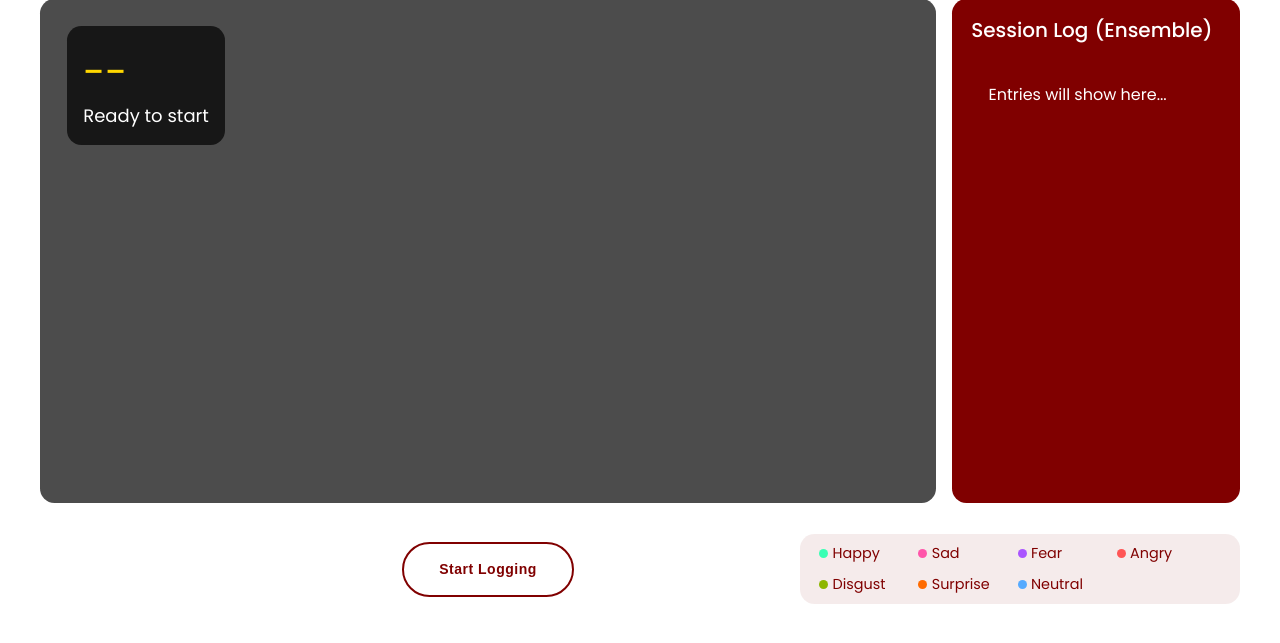
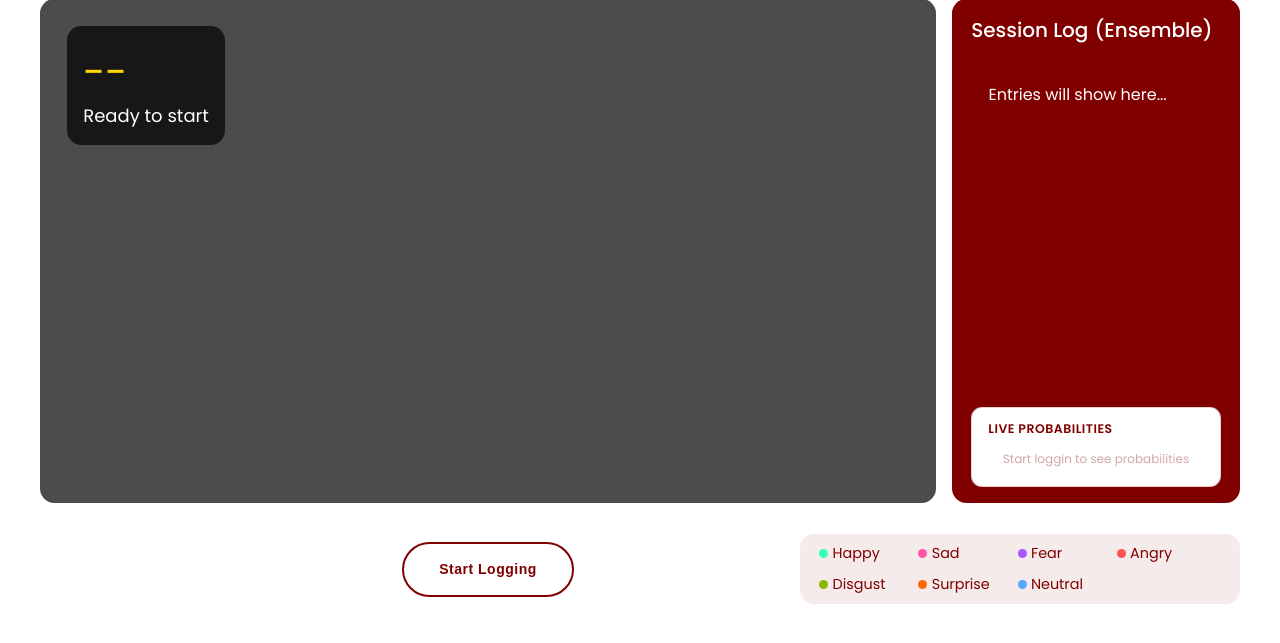
Before and after one commit to j-partosa-UM/Ensemble-CNN-CatBoost-FER, a Flask app: page / in a window 1280 px wide. Shown: the part 139-782 px from the top of the page. Run offline with Flask 3, Linux system fonts and the light colour scheme; parts of the project's set-up code (start-up, migrations or seed data) failed here and were passed over.

Commit message:
Added feat: emo-bar-list, top-captures

```diff
--- a/prototypev2.0/app.py
+++ b/prototypev2.0/app.py
@@ -121,11 +121,10 @@ class EmotionDetector:
 
                     num_features = self.resnet.fc.in_features
                     self.resnet.fc = torch.nn.Sequential(
-                        torch.nn.BatchNorm1d(num_features),
+                        torch.nn.Linear(num_features, 512),
+                        torch.nn.BatchNorm1d(512),
                         torch.nn.Dropout(0.5),
-                        torch.nn.Linear(num_features, 512),
                         torch.nn.ReLU(inplace=True),
-                        torch.nn.Dropout(0.4),
                         torch.nn.Linear(512, num_classes)
                     )
 
@@ -144,6 +143,7 @@ class EmotionDetector:
 
             # Log checkpoint metadata at startup
             print(f"ℹ️ Checkpoint epoch:     {checkpoint.get('epoch', 'N/A')}")
+            print(f"ℹ️ train accuracy:    {checkpoint.get('train_acc', 'N/A'):.2f}")
             print(f"ℹ️ Best val accuracy:    {checkpoint.get('best_val_acc', 'N/A'):.2f}")
             print(f"ℹ️ Epochs trained:       {checkpoint.get('epochs_trained', 'N/A')}")
 
@@ -523,8 +523,9 @@ class EmotionDetector:
             # ── CNN-only result (for comparison mode) ───────────────────────────
             cnn_idx    = int(np.argmax(cnn_probs_cal[0]))
             cnn_result = {
-                "label":    self.EMOTIONS[cnn_idx],
+                "label":      self.EMOTIONS[cnn_idx],
                 "confidence": float(cnn_probs_cal[0][cnn_idx]),
+                "probs":      {e: float(p) for e, p in zip(self.EMOTIONS, cnn_probs_cal[0])},
             }
 
             # ── Ensemble via meta-classifier ───────────────────────────
@@ -537,6 +538,7 @@ class EmotionDetector:
                 "confidence": float(final_dist[ensemble_idx]),
                 "bbox":       [int(v) for v in bbox],
                 "landmarks":  landmarks_out,
+                "probs":      {e: float(p) for e, p in zip(self.EMOTIONS, final_dist)},
             }
 
             # ── Return ───────────────────────────
@@ -606,5 +608,10 @@ def predict():
 
 # ─────────────── Entry point ───────────────
 if __name__ == "__main__":
-    threading.Timer(1.2, lambda: webbrowser.open("http://127.0.0.1:5000")).start()
-    app.run(debug=False, host='0.0.0.0', port=5000)
+    from livereload import Server
+    threading.Timer(1.2, lambda: webbrowser.open("http://127.0.0.1:5500")).start()
+
+    server = Server(app.wsgi_app)
+
+    server.serve(host='0.0.0.0', port=5500, debug=False)
+    # app.run(debug=False, host='0.0.0.0', port=5000)
--- a/prototypev2.0/models/optimal_temperature.json
+++ b/prototypev2.0/models/optimal_temperature.json
@@ -1,4 +1,4 @@
 {
-  "T_cnn": 0.75,
+  "T_cnn": 1.00,
   "T_catboost": 0.75
 }
--- a/prototypev2.0/models/optimal_temperatures.json
+++ b/prototypev2.0/models/optimal_temperatures.json
@@ -1,4 +1,4 @@
 {
-  "cnn_temperature": 0.75,
+  "cnn_temperature": 1.0,
   "catboost_temperature": 0.75
 }
--- a/prototypev2.0/static/main.js
+++ b/prototypev2.0/static/main.js
@@ -154,6 +154,34 @@ const emotionColors = {
     Neutral     : '#55AAFF'
 };
 
+const EMOTION_ORDER = ['Happy', 'Neutral', 'Sad', 'Fear', 'Angry', 'Disgust', 'Surprise']
+
+function renderEmotionBars(containerId, probs) {
+    const container = document.getElementById(containerId);
+    if (!container) return;
+
+    if(!probs) {
+        container.innerHTML = '<span class="emotion-bars-placeholder">No data</span>';
+        return;
+    }
+
+    container.innerHTML = EMOTION_ORDER.map(emotion => {
+        const val = probs[emotion] ?? 0;
+        const pct = (val * 100).toFixed(1);
+        const color = emotionColors[emotion] || '#aaa';
+        return `
+            <div class="emotion-bar-row">
+                <span class="emotion-bar-label">${emotion}</span>
+                <div class="emotion-bar-track">
+                    <div class="emotion-bar-fill" style="width:${pct}%;background:${color}"></div>
+                </div>
+                <span class="emotion-bar-pct">${pct}%</span>
+            </div>`;
+    }).join('');
+}
+
+
+
 async function sendFrame() {
     if (inferenceInFlight) return;
     if (!isRunning || !videoStream || video.readyState < 2) return;
@@ -211,6 +239,8 @@ function handleDashboardResult(result, inferenceMs) {
     emotionDisplay.textContent = result.label;
     confidenceDisplay.textContent =
         (result.confidence * 100).toFixed(1) + '%';
+
+    renderEmotionBars('dash-bars-list', result.probs || null);
 
     // Append to session log every prediction
     appendSessionLog(result.label, result.confidence, inferenceMs);
@@ -297,11 +327,15 @@ function handleComparisonResult(result, inferenceMs) {
         ? `${(ensemble.confidence * 100).toFixed(1)}% | ${inferenceMs} ms`
         : '0.0% | -- ms';
 
+    renderEmotionBars('ensemble-bars-list', ensemble?.probs || null);
+
     // CNN baseline panel (#cnn-log)
     if (cnnLabel)       cnnLabel.textContent = cnn?.label ?? '--';
     if (cnnConfidence)  cnnConfidence.textContent = cnn
         ? `${(cnn.confidence * 100).toFixed(1)}% | ${inferenceMs} ms`
         : '0.0% | --ms';
+
+    renderEmotionBars('cnn-bars-list', cnn?.probs || null);
 }
 
 /*========== DRAW ========== */
--- a/prototypev2.0/static/style.css
+++ b/prototypev2.0/static/style.css
@@ -706,7 +706,81 @@ header .header-logo {
 .legend-dot.surprise { background: var(--emotion-surprise); }
 .legend-dot.neutral  { background: var(--emotion-neutral); }
 
+.emotion-bars-panel {
+    background: var(--primary);
+    border: 1.5px solid rgb(128, 0, 0, 0.18);
+    border-radius: .7em;
+    padding: .75em 1em;
+    margin-top: .75em;
+}
 
+.emotion-bars-title {
+    font-size: .78rem;
+    font-weight: 600;
+    color: var(--secondary);
+    text-transform: uppercase;
+    letter-spacing: .5px;
+    margin-bottom: .5em;
+}
+
+.emotion-bars-placeholder {
+    display: block;
+    font-size: .75rem;
+    color: rgba(128, 0, 0, 0.35);
+    text-align: center;
+    padding: .5em 0;
+}
+
+.emotion-bars-list {
+    display: flx;
+    flex-direction: column;
+    gap: .3em;
+}
+
+.emotion-bar-row {
+    display: flex;
+    align-items: center;
+    gap: .5em;
+    font-size: .72rem;
+}
+
+.emotion-bar-label {
+    width: 4.5em;
+    flex-shrink: 0;
+    font-weight: 500;
+    color: #3d3d3d;
+    text-align: right;
+    white-space: nowrap;
+    overflow: hidden;
+    text-overflow: ellipsis;
+}
+
+.emotion-bar-track {
+    flex: 1;
+    height: .55em;
+    background: rgba(128, 0, 0, 0.08);
+    border-radius: 99px;
+    overflow: hidden;
+}
+
+.emotion-bar-fill {
+    height: 100%;
+    border-radius: 99px;
+    transition: width .25s ease;
+}
+
+.emotion-bar-pct {
+    width: 2.8em;
+    flex-shrink: 0;
+    font-size: .68rem;
+    color: #666;
+    text-align: right;
+}
+
+.comp-bars {
+    width: 100%;
+    margin-top: .6em;
+}
 
 video {
     position: absolute;
--- a/prototypev2.0/templates/index.html
+++ b/prototypev2.0/templates/index.html
@@ -22,6 +22,12 @@
                 Entries will show here...
             </div>
         </section>
+        <div class="emotion-bars-panel" id="dash-emotion-bars">
+            <h4 class="emotion-bars-title">Live Probabilities</h4>
+            <div class="emotion-bars-list" id="dash-bars-list">
+                <span class="emotion-bars-placeholder">Start loggin to see probabilities</span>
+            </div>
+        </div>
     </div>
 
     <div id="dash-content__emotion-legend" class="emotion-legend-panel">
@@ -48,12 +54,22 @@
             <h3 class="result-panel-header">CNN (Baseline)</h3>
             <div class="emotion-label">--</div>
             <div class="emotion-confidence">0.0% | -- ms</div>
+            <div class="emotion-bars-panel comp-bars" id="cnn-emotion-bars">
+                <div class="emotion-bars-list" id="cnn-bars-list">
+                    <span class="emotion-bars-placeholder">Start comparison</span>
+                </div>
+            </div>
         </div>
 
         <div class="comp-content__result-panel" id="ensemble-log">
             <h3 class="result-panel-header">CNN-CatBoost (Proposed)</h3>
             <div class="emotion-label">--</div>
             <div class="emotion-confidence">0.0% | -- ms</div>
+            <div class="emotion-bars-panel comp-bars" id="ensemble-emotion-bars">
+                <div class="emotion-bars-list" id="ensemble-bars-list">
+                    <span class="emotion-bars-placeholder">Start comparison</span>
+                </div>
+            </div>
         </div>
     </div>
 
```
Also changed, not shown: 3 other files.
